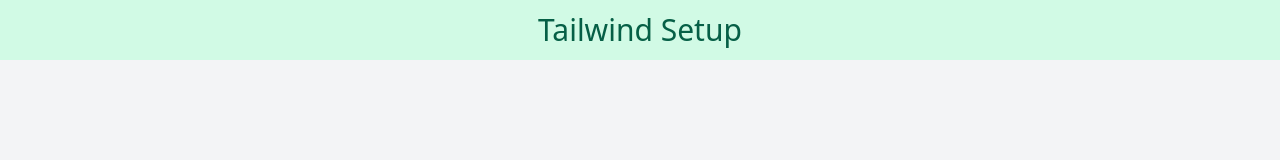
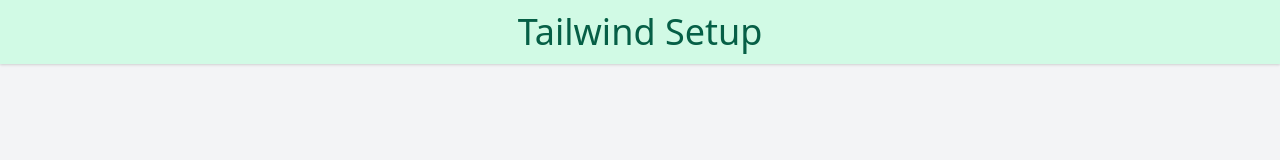
Before and after one commit to Chandu4221/tailwindcss2.x_components, a website built with webpack: page src/index.html in a window 1280 px wide. Built offline with nearby package versions, Linux system fonts and the light colour scheme.

Commit message:
chandu4221 - env issue fixed

```diff
--- a/package.json
+++ b/package.json
@@ -5,8 +5,7 @@
   "main": "index.js",
   "scripts": {
     "dev": "webpack serve --mode development",
-    "build": "export NODE_ENV=production && webpack --mode production --env production",
-    "build:windows": "set NODE_ENV=production &&  webpack --mode production --env production"
+    "build": "cross-env NODE_ENV=production webpack --mode production"
   },
   "author": "",
   "license": "ISC",
@@ -15,6 +14,7 @@
     "@babel/preset-env": "^7.12.7",
     "autoprefixer": "^10.0.2",
     "babel-loader": "^8.2.1",
+    "cross-env": "^7.0.2",
     "css-loader": "^5.0.1",
     "fibers": "^5.0.0",
     "file-loader": "^6.2.0",
--- a/src/index.html
+++ b/src/index.html
@@ -6,7 +6,7 @@
     <title>TailwindCSS 2.x - webpack - setup</title>
   </head>
   <body class="bg-gray-100">
-    <h1 class="text-3xl text-center text-green-800 bg-green-100 p-3">
+    <h1 class="text-4xl text-center text-green-800 bg-green-100 p-3 shadow">
       Tailwind Setup
     </h1>
   </body>
```
Also changed, not shown: Readme.md, dist/css/style.css, dist/index.html, dist/js/script.bundle.js, 1 other file.
